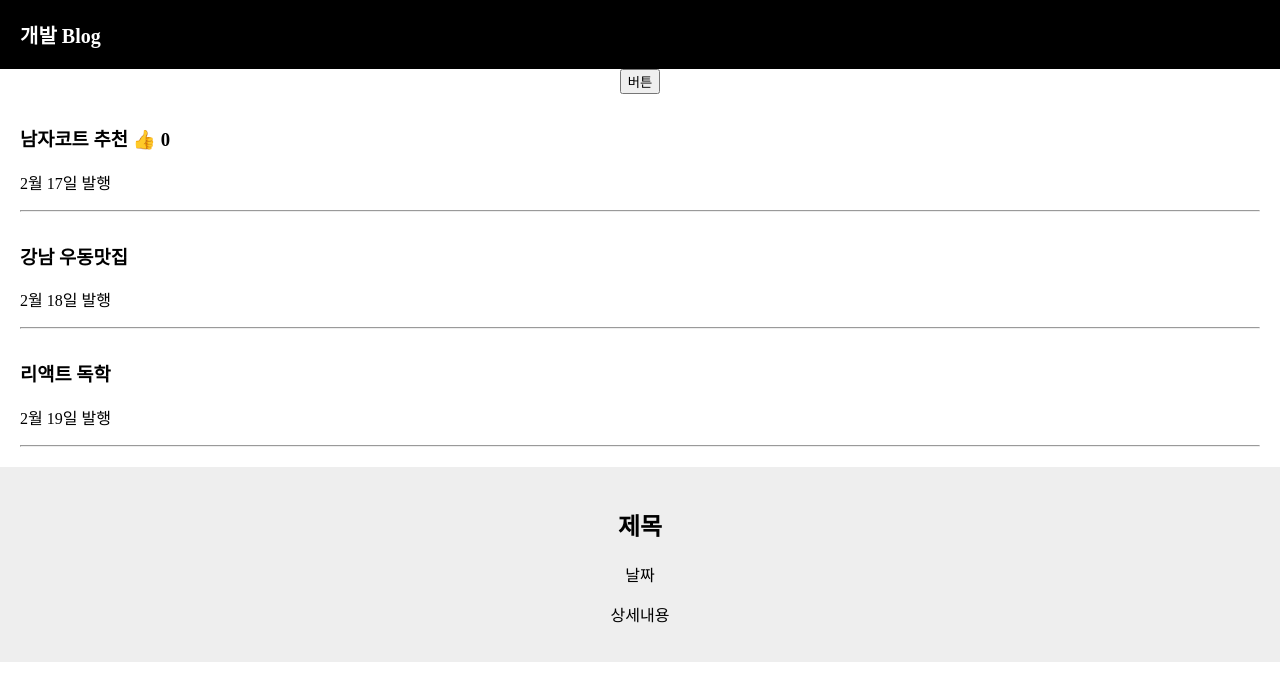
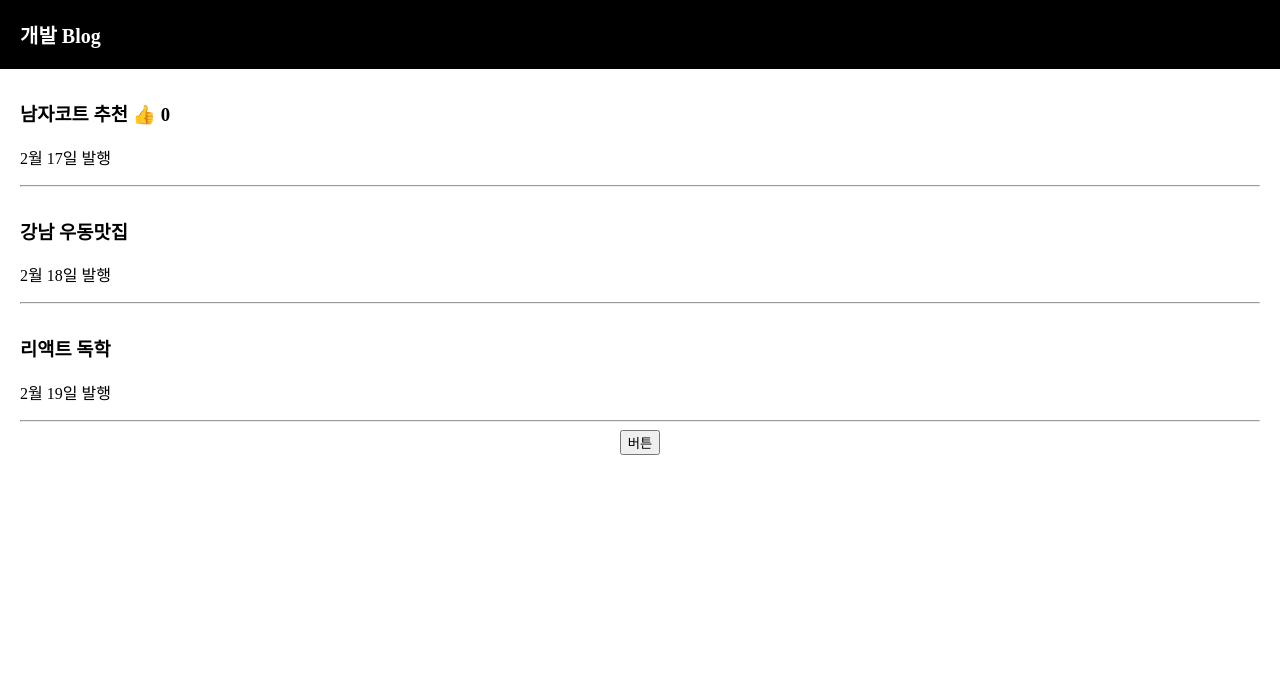
Before and after one commit to Yeonlisa/Blog, a React (Create React App) app: page / in a window 1280 px wide. Shown: the top 700 px of the page. Built offline with nearby package versions, Linux system fonts and the light colour scheme.

Commit message:
클릭하면 동작하는 UI (모달창) 만드는 법

```diff
--- a/src/App.js
+++ b/src/App.js
@@ -6,6 +6,7 @@
 function App() {
   let [글제목, 글제목변경] = useState(['남자코트 추천', '강남 우동맛집', '리액트 독학']);
   let [따봉, 따봉변경] = useState(0);
+  let [modal, modal변경] = useState(false);
   let posts = '강남 고기 맛집';
 
   function 제목바꾸기() {
@@ -19,7 +20,6 @@
       <div className="black-nav">
         <div>개발 Blog</div>
       </div>
-      <button onClick={제목바꾸기}>버튼</button>
       <div className="list">
         <h3>{ 글제목[0] } <span onClick={() => { 따봉변경(따봉+1) }}>👍</span> {따봉}</h3>
         <p>2월 17일 발행</p>
@@ -31,11 +31,16 @@
         <hr/>
       </div>
       <div className="list">
-        <h3>{ 글제목[2] }</h3>
+        <h3 onClick={() => { modal변경(true) }}>{ 글제목[2] }</h3>
         <p>2월 19일 발행</p>
         <hr/>
       </div>
-      <Modal />
+      <button onClick={() => { modal변경(!modal) }}>버튼</button>
+      {
+        modal === true
+        ? <Modal />
+        : null
+      }
     </div>
   );
 }
```
